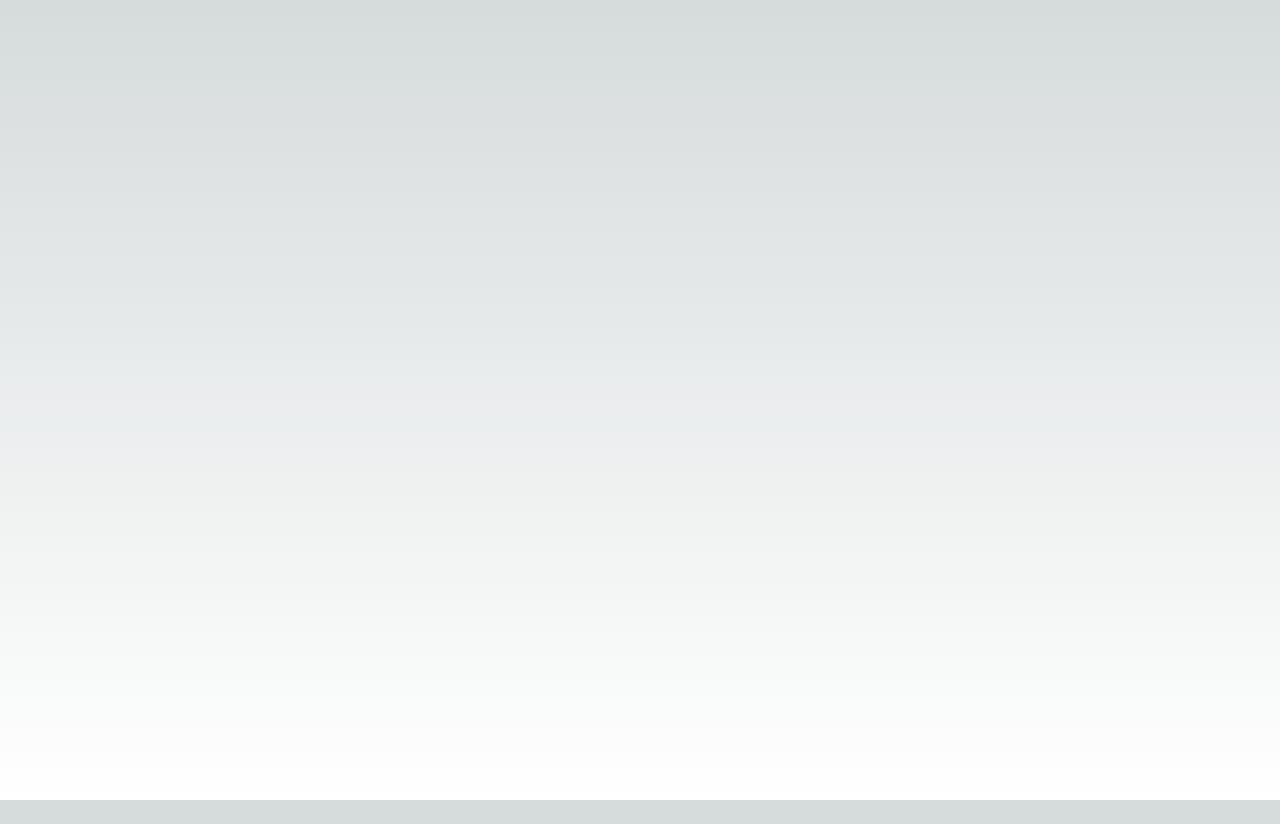
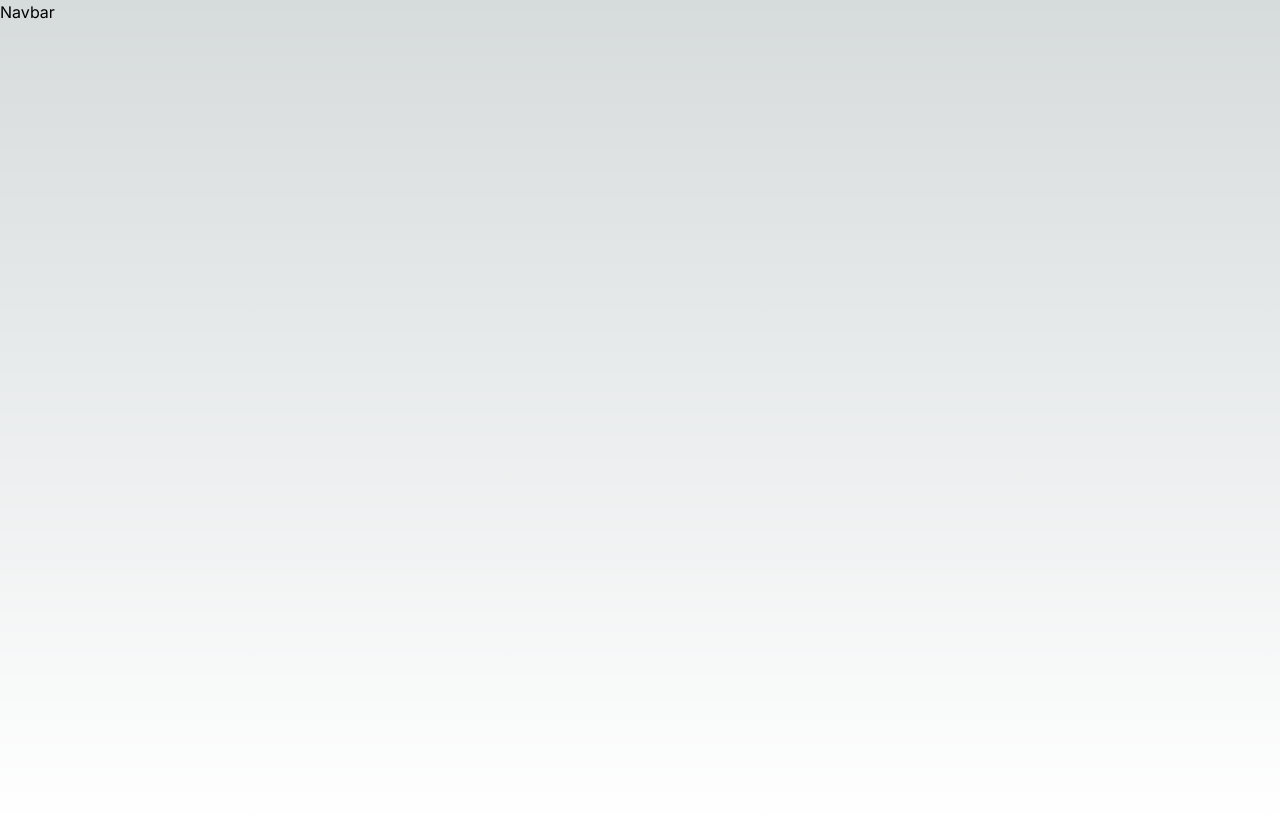
Before and after one commit to thitipongr/Final-Project-Front-end---Dev-Init, a Next.js app: page / in a window 1280 px wide. Before the commit the page ends 800 px from the top, so only its background shows below. Built offline with nearby package versions, Linux system fonts and the light colour scheme.

Commit message:
place the navbar to the layout

```diff
--- /dev/null
+++ b/app/Journal/layout.tsx
@@ -0,0 +1,12 @@
+import React from "react";
+import Sidebar from "../components/Sidebar";
+
+const layout = () => {
+  return (
+    <div>
+      <Sidebar />
+    </div>
+  );
+};
+
+export default layout;
--- /dev/null
+++ b/app/Schedule/layout.tsx
@@ -0,0 +1,10 @@
+import React from 'react'
+import Sidebar from '../components/Sidebar'
+
+const layout = () => {
+  return (
+    <div><Sidebar /></div>
+  )
+}
+
+export default layout
--- /dev/null
+++ b/app/ToDoList/layout.tsx
@@ -0,0 +1,12 @@
+import React from "react";
+import Sidebar from "../components/Sidebar";
+
+const layout = () => {
+  return (
+    <div>
+      <Sidebar />
+    </div>
+  );
+};
+
+export default layout;
--- a/app/layout.tsx
+++ b/app/layout.tsx
@@ -1,22 +1,26 @@
-import type { Metadata } from 'next'
-import { Inter } from 'next/font/google'
-import './globals.css'
+import type { Metadata } from "next";
+import { Inter } from "next/font/google";
+import "./globals.css";
+import Navbar from "./components/Navbar";
 
-const inter = Inter({ subsets: ['latin'] })
+const inter = Inter({ subsets: ["latin"] });
 
 export const metadata: Metadata = {
-  title: 'Create Next App',
-  description: 'Generated by create next app',
-}
+  title: "Create Next App",
+  description: "Generated by create next app",
+};
 
 export default function RootLayout({
   children,
 }: {
-  children: React.ReactNode
+  children: React.ReactNode;
 }) {
   return (
     <html lang="en">
-      <body className={inter.className}>{children}</body>
+      <body className={inter.className}>
+        <Navbar />
+        {children}
+      </body>
     </html>
-  )
+  );
 }
```
